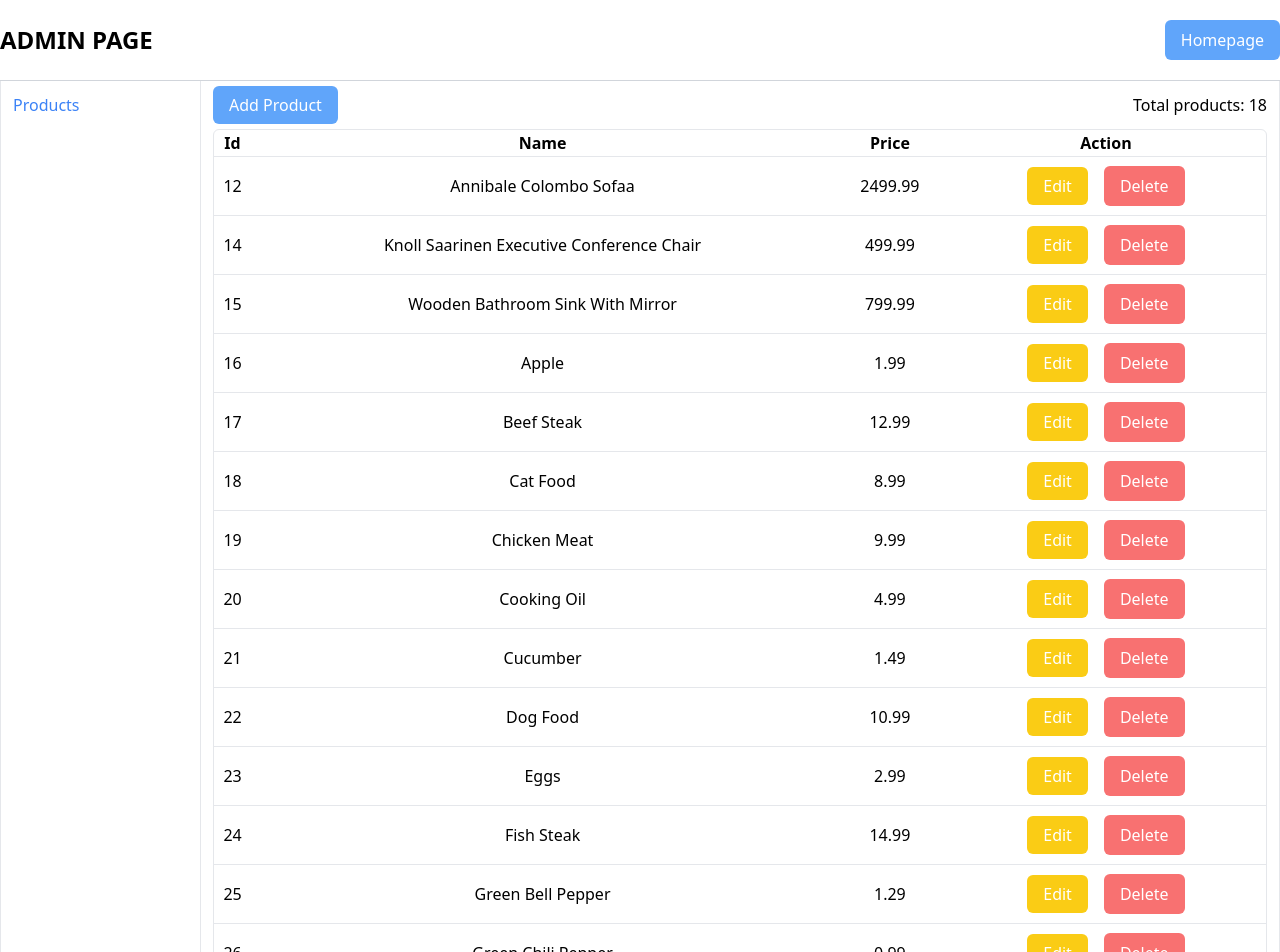
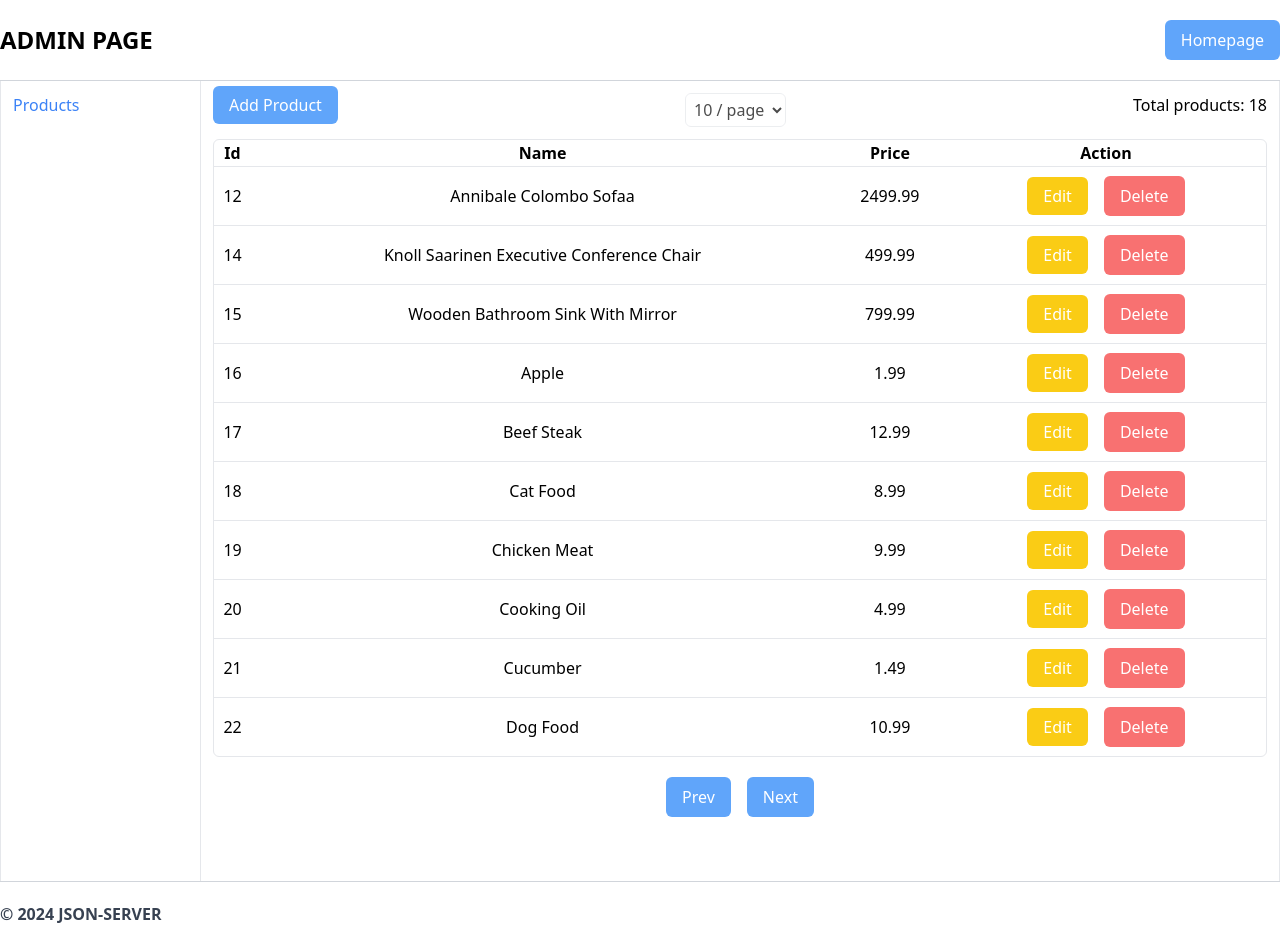
Before and after one commit to dungvuquoc0102/f8_fullstack_k10_react_hw, a React (Vite) app: page /admin in a window 1280 px wide. Shown: the top 952 px of the page. Built offline with nearby package versions, Linux system fonts and the light colour scheme; data requests are answered from the project's data file.

Commit message:
Day_04: Add pagination

```diff
--- a/src/pages/admin/ProductPage.jsx
+++ b/src/pages/admin/ProductPage.jsx
@@ -5,6 +5,7 @@ import productService from "../../components/productList/productService";
 
 const ProductPage = () => {
 	const { products, setProducts } = useContext(ProductContext);
+	const [page, setPage] = useState(1);
 
 	async function handleDeleteProduct(id) {
 		if (confirm("Are you sure to delete this product?")) {
@@ -12,6 +13,10 @@ const ProductPage = () => {
 			if (!data.status) return;
 		}
 		setProducts((prev) => prev.filter((product) => product.id !== id));
+	}
+
+	function handlePaginationProducts(page) {
+		setPage(page);
 	}
 
 	return (
@@ -30,12 +35,9 @@ const ProductPage = () => {
 					<FontAwesomeIcon icon={faMagnifyingGlass} />
 				</label> */}
 				{/* limit */}
-				{/* <select className="dark:text-white outline-none p-1 border-[1px] rounded-md w-fit bg-transparent">
+				<select className="dark:text-white outline-none p-1 border-[1px] rounded-md w-fit bg-transparent" disabled>
 					<option value="10">10 / page</option>
-					<option value="20">20 / page</option>
-					<option value="30">30 / page</option>
-					<option value="40">40 / page</option>
-				</select> */}
+				</select>
 				{/* Number of products */}
 				<div>Total products: {products.length}</div>
 			</div>
@@ -51,7 +53,7 @@ const ProductPage = () => {
 						</tr>
 					</thead>
 					<tbody className="divide-y-[1px]">
-						{products.map((product, index) => (
+						{products.slice((page - 1) * 10, page * 10).map((product, index) => (
 							<tr key={index} className="text-center">
 								<td>{product.id}</td>
 								<td>{product.title}</td>
@@ -69,6 +71,15 @@ const ProductPage = () => {
 					</tbody>
 				</table>
 			</div>
+			{/* Pagination */}
+			<div className="mt-3 flex justify-center">
+				<button onClick={() => handlePaginationProducts(page - 1)} disabled={page === 1} className="m-2 p-2 px-4 bg-blue-400 rounded-md text-white hover:bg-blue-500">
+					Prev
+				</button>
+				<button onClick={() => handlePaginationProducts(page + 1)} disabled={Math.ceil(products.length / 10) === page} className="m-2 p-2 px-4 bg-blue-400 rounded-md text-white hover:bg-blue-500">
+					Next
+				</button>
+			</div>
 		</div>
 	);
 };
```
